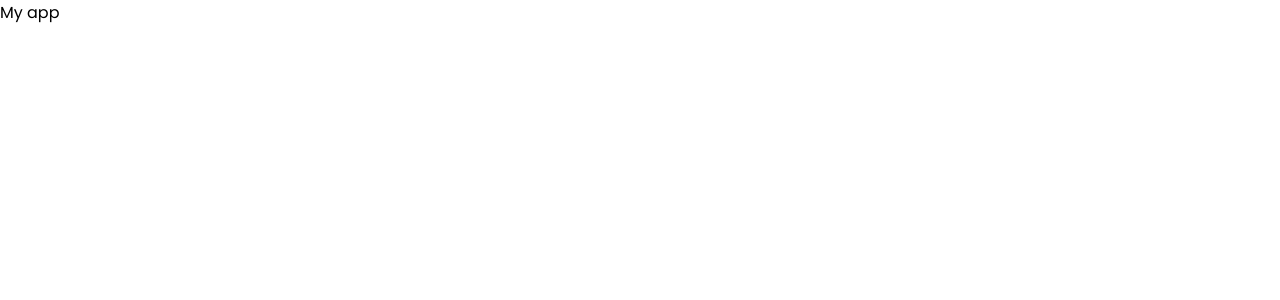
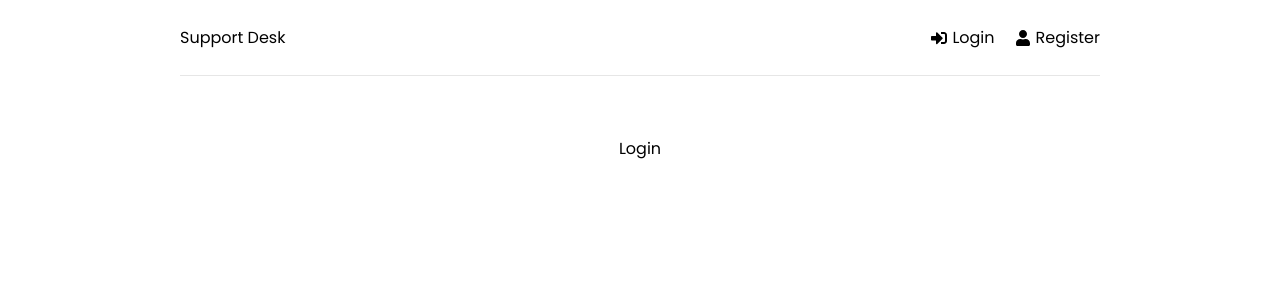
Before and after one commit to TrungNguyen1409/support-desk, a React (Create React App) app in the folder frontend/: page /login in a window 1280 px wide. Shown: the top 300 px of the page. Built offline with nearby package versions, Linux system fonts and the light colour scheme.

Commit message:
Header and Initial page

```diff
--- a/frontend/src/App.js
+++ b/frontend/src/App.js
@@ -1,8 +1,23 @@
+import {BrowserRouter as Router,Routes,Route} from 'react-router-dom'
+import Home from './pages/Home'
+import Register from './pages/Register'
+import Login from './pages/Login'
+import Header from './components/Header'
+
 function App() {
   return (
-    <div >
-      My app
-    </div>
+    <>
+      <Router>
+        <div className='container'>
+          <Header/>
+          <Routes>
+            <Route path='/' element={<Home/>} />
+            <Route path='/login' element={<Login/>} />
+            <Route path='/register' element={<Register/>} />
+          </Routes>
+        </div>
+      </Router>
+    </>
   );
 }
 
--- /dev/null
+++ b/frontend/src/components/Header.jsx
@@ -0,0 +1,27 @@
+import React from 'react'
+import {FaSignInAlt, FaSingOutAlt, FaUser} from 'react-icons/fa'
+import {Link} from 'react-router-dom'
+
+function Header() {
+  return (
+    <header className='header'>
+        <div className='logo'>
+            <Link to='/'> Support Desk</Link>
+        </div>
+        <ul>
+            <li>
+                <Link to='/login'>
+                    <FaSignInAlt/> Login
+                </Link>
+            </li>
+            <li>
+                <Link to='/register'>
+                    <FaUser/> Register
+                </Link>
+            </li>
+        </ul>
+    </header>
+  )
+}
+
+export default Header
--- /dev/null
+++ b/frontend/src/pages/Home.jsx
@@ -0,0 +1,8 @@
+
+function Home() {
+  return (
+    <div>Home</div>
+  )
+}
+
+export default Home
--- /dev/null
+++ b/frontend/src/pages/Login.jsx
@@ -0,0 +1,8 @@
+
+function Login() {
+  return (
+    <div>Login</div>
+  )
+}
+
+export default Login
--- /dev/null
+++ b/frontend/src/pages/Register.jsx
@@ -0,0 +1,8 @@
+
+function Register() {
+  return (
+    <div>Register</div>
+  )
+}
+
+export default Register
```
